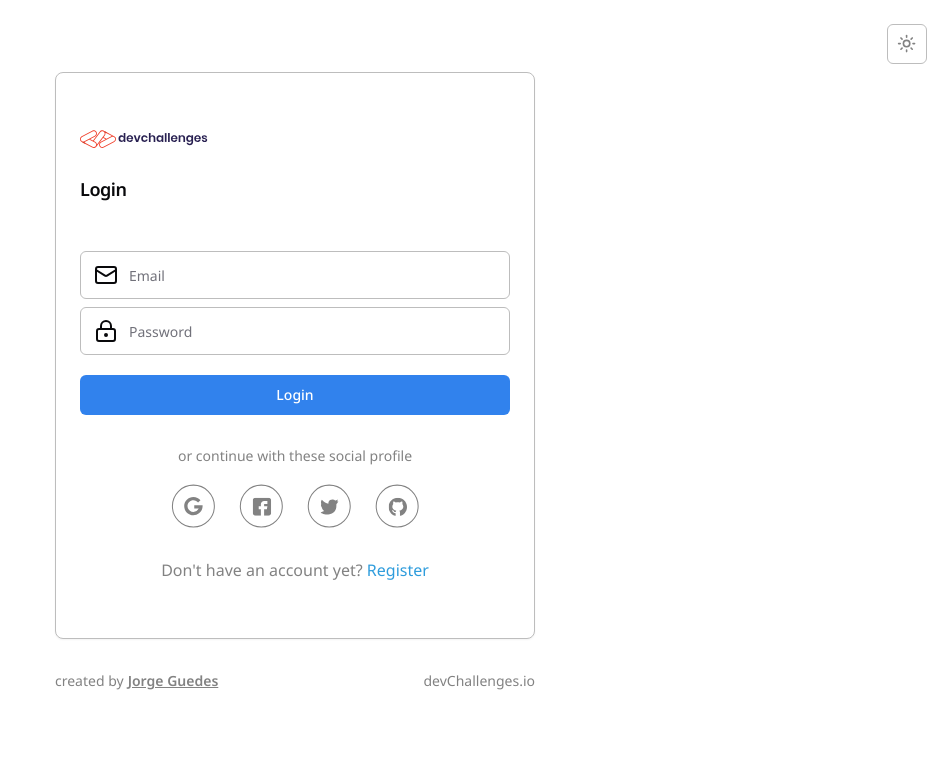
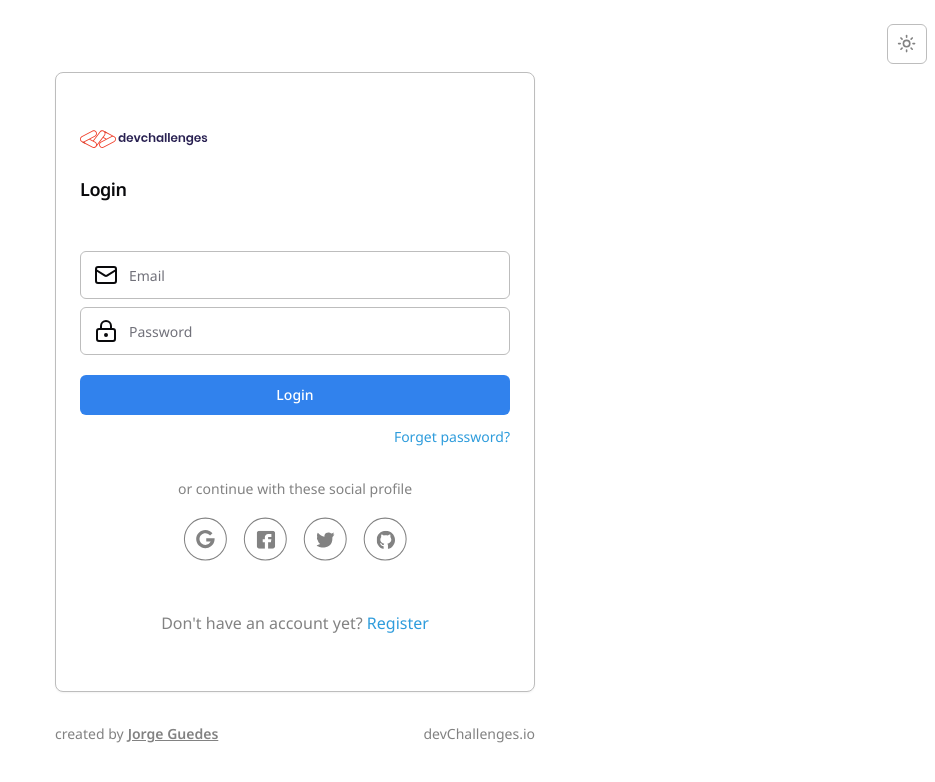
Before and after one commit to jorgeguedess/devChallenges-authentication-app, a Next.js app: page /login in a window 1280 px wide. Shown: the top 782 px of the page, without its empty margins (345-1280 px from the left). Built offline with nearby package versions, Linux system fonts and the light colour scheme.

Commit message:
feat: added name field in Registry and added SocialButtons component

```diff
--- a/src/app/login/page.tsx
+++ b/src/app/login/page.tsx
@@ -16,13 +16,13 @@ import { zodResolver } from "@hookform/resolvers/zod";
 import { SubmitHandler, useForm } from "react-hook-form";
 import * as z from "zod";
 import { Svg } from "@/components/svg";
-import { Icon } from "@/components/icons";
 import Link from "next/link";
 import { LockKeyholeIcon, MailIcon } from "lucide-react";
 import toast from "react-hot-toast";
 import { useState } from "react";
 import { useRouter } from "next/navigation";
 import axios from "axios";
+import { SocialButtons } from "@/components/social-buttons";
 
 const formSchema = z.object({
   email: z
@@ -79,8 +79,9 @@ export default function LoginPage() {
       <CardContent className="container">
         <Form {...form}>
           <form
+            method="post"
             onSubmit={form.handleSubmit(onSubmitHandler)}
-            className="mb-7 space-y-2"
+            className="mb-3 space-y-2"
           >
             <FormField
               control={form.control}
@@ -131,24 +132,18 @@ export default function LoginPage() {
             </Button>
           </form>
         </Form>
-        <div className="w-full text-center">
-          <span className="mb-5 inline-block text-sm text-secondary">
+
+        <div className="flex w-full flex-col gap-5 text-center">
+          <Link
+            href={"/forget-password"}
+            className="mb-3 self-end text-sm text-link hover:underline focus:underline"
+          >
+            Forget password?
+          </Link>
+          <span className="inline-block text-sm text-secondary">
             or continue with these social profile
           </span>
-          <div className="mb-8 flex items-center justify-center gap-2">
-            <Button variant="link" className="px-2 py-3" aria-label="Google">
-              <Icon.Google />
-            </Button>
-            <Button variant="link" className="px-2 py-3" aria-label="Facebook">
-              <Icon.Facebook />
-            </Button>
-            <Button variant="link" className="px-2 py-3" aria-label="Twitter">
-              <Icon.Twitter />
-            </Button>
-            <Button variant="link" className="px-2 py-3" aria-label="Github">
-              <Icon.Github />
-            </Button>
-          </div>
+          <SocialButtons />
           <p className="text-secondary">
             Don{"'"}t have an account yet?{" "}
             <Link
--- a/src/app/register/page.tsx
+++ b/src/app/register/page.tsx
@@ -22,14 +22,15 @@ import { zodResolver } from "@hookform/resolvers/zod";
 import { useForm, SubmitHandler } from "react-hook-form";
 import * as z from "zod";
 import { Svg } from "@/components/svg";
-import { Icon } from "@/components/icons";
 import Link from "next/link";
-import { LockKeyholeIcon, MailIcon } from "lucide-react";
+import { LockKeyholeIcon, MailIcon, UserIcon } from "lucide-react";
 import toast from "react-hot-toast";
 import { useRouter } from "next/navigation";
 import axios from "axios";
+import { SocialButtons } from "@/components/social-buttons";
 
 const formSchema = z.object({
+  name: z.string().min(1, "Name is required").max(30, "Name too long"),
   email: z
     .string()
     .min(1, "Email is required")
@@ -47,6 +48,7 @@ export default function RegisterPage() {
   const form = useForm<z.infer<typeof formSchema>>({
     resolver: zodResolver(formSchema),
     defaultValues: {
+      name: "",
       email: "",
       password: "",
     },
@@ -90,6 +92,23 @@ export default function RegisterPage() {
             onSubmit={form.handleSubmit(onSubmitHandler)}
             className="mb-7 space-y-2"
           >
+            <FormField
+              control={form.control}
+              name="name"
+              render={({ field }) => (
+                <FormItem>
+                  <FormControl>
+                    <div className="relative">
+                      <div className="pointer-events-none absolute inset-y-0 start-0 flex items-center ps-3.5">
+                        <UserIcon />
+                      </div>
+                      <Input placeholder="Name" {...field} className="pl-12" />
+                    </div>
+                  </FormControl>
+                  <FormMessage />
+                </FormItem>
+              )}
+            />
             <FormField
               control={form.control}
               name="email"
@@ -142,20 +161,7 @@ export default function RegisterPage() {
           <span className="mb-5 inline-block text-sm text-secondary">
             or continue with these social profile
           </span>
-          <div className="mb-8 flex items-center justify-center gap-2">
-            <Button variant="link" className="px-2 py-3" aria-label="Google">
-              <Icon.Google />
-            </Button>
-            <Button variant="link" className="px-2 py-3" aria-label="Facebook">
-              <Icon.Facebook />
-            </Button>
-            <Button variant="link" className="px-2 py-3" aria-label="Twitter">
-              <Icon.Twitter />
-            </Button>
-            <Button variant="link" className="px-2 py-3" aria-label="Github">
-              <Icon.Github />
-            </Button>
-          </div>
+          <SocialButtons />
           <p className="text-secondary">
             Adready a member?{" "}
             <Link
--- /dev/null
+++ b/src/components/social-buttons.tsx
@@ -0,0 +1,21 @@
+import { Button } from "@/components/ui/button";
+import { Icon } from "@/components/icons";
+
+export const SocialButtons = () => {
+  return (
+    <div className="mb-8 flex items-center justify-center gap-4">
+      <Button variant="link" className="rounded-full p-0" aria-label="Google">
+        <Icon.Google />
+      </Button>
+      <Button variant="link" className="rounded-full p-0" aria-label="Facebook">
+        <Icon.Facebook />
+      </Button>
+      <Button variant="link" className="rounded-full p-0" aria-label="Twitter">
+        <Icon.Twitter />
+      </Button>
+      <Button variant="link" className="rounded-full p-0" aria-label="Github">
+        <Icon.Github />
+      </Button>
+    </div>
+  );
+};
```
